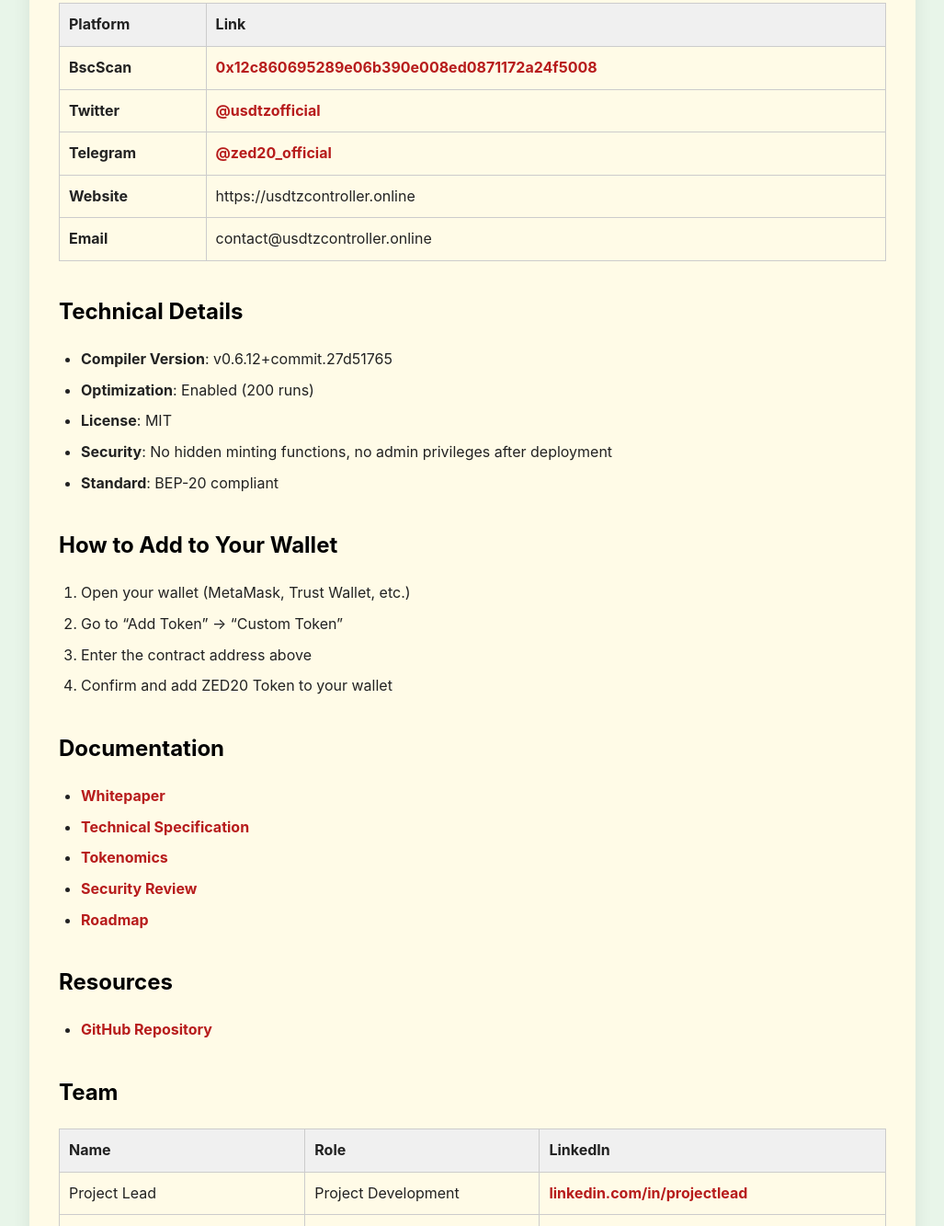
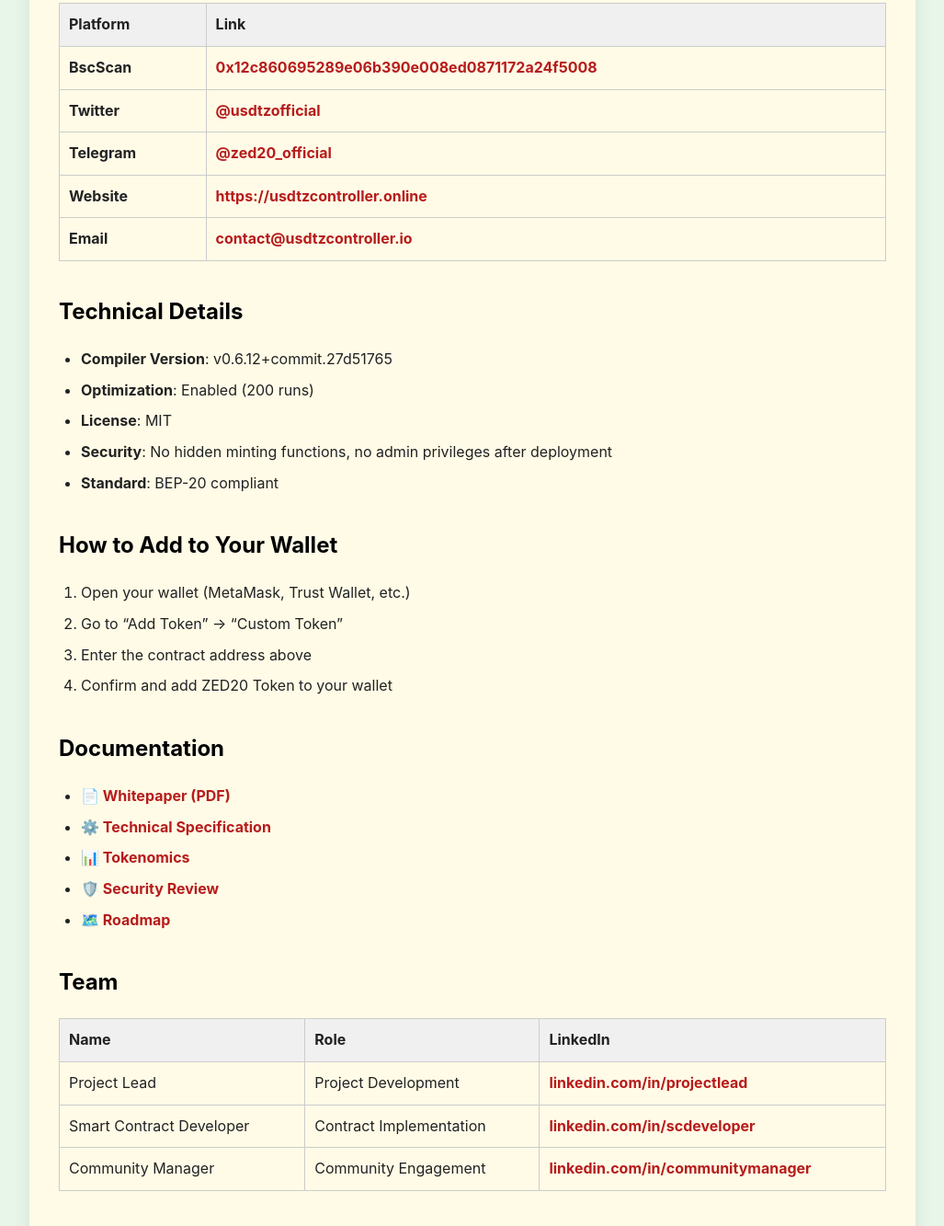
Before and after one commit to Maxrighttalent/zed20-official, a plain HTML site: page index.html in a window 1280 px wide. Shown: the part 974-2307 px from the top of the page at 92% size, without its empty margins (126-1153 px from the left). Drawn offline with Linux system fonts and the light colour scheme.

Commit message:
Update index.html

```diff
--- a/index.html
+++ b/index.html
@@ -117,8 +117,8 @@
 
   <div class="container">
     <p><strong>Contract Address</strong>: <a href="https://bscscan.com/token/0x12c860695289e06b390e008ed0871172a24f5008">0x12c860695289e06b390e008ed0871172a24f5008</a><br>
-    <strong>Official Website</strong>: https://usdtzcontroller.online<br>
-    <strong>Official Email</strong>: contact@usdtzcontroller.online</p>
+    <strong>Official Website</strong>: <a href="https://usdtzcontroller.online">https://usdtzcontroller.online</a><br>
+    <strong>Official Email</strong>: <a href="mailto:contact@usdtzcontroller.io">contact@usdtzcontroller.io</a></p>
 
     <p>ZED20 Token is a BEP-20 compliant digital asset designed for DeFi interoperability, cross-chain utility, and transparent value transfer on Binance Smart Chain.</p>
 
@@ -139,8 +139,8 @@
       <tr><td><strong>BscScan</strong></td><td><a href="https://bscscan.com/token/0x12c860695289e06b390e008ed0871172a24f5008">0x12c860695289e06b390e008ed0871172a24f5008</a></td></tr>
       <tr><td><strong>Twitter</strong></td><td><a href="https://x.com/usdtzofficial">@usdtzofficial</a></td></tr>
       <tr><td><strong>Telegram</strong></td><td><a href="https://t.me/zed20_official">@zed20_official</a></td></tr>
-      <tr><td><strong>Website</strong></td><td>https://usdtzcontroller.online</td></tr>
-      <tr><td><strong>Email</strong></td><td>contact@usdtzcontroller.online</td></tr>
+      <tr><td><strong>Website</strong></td><td><a href="https://usdtzcontroller.online">https://usdtzcontroller.online</a></td></tr>
+      <tr><td><strong>Email</strong></td><td><a href="mailto:contact@usdtzcontroller.io">contact@usdtzcontroller.io</a></td></tr>
     </table>
 
     <h2>Technical Details</h2>
@@ -161,18 +161,13 @@
     </ol>
 
     <h2>Documentation</h2>
-<ul>
-  <li><a href="docs/whitepaper.pdf">Whitepaper</a></li>
-  <li><a href="docs/technical-spec.md">Technical Specification</a></li>
-  <li><a href="docs/tokenomics.md">Tokenomics</a></li>
-  <li><a href="docs/security-review.md">Security Review</a></li>
-  <li><a href="docs/roadmap.md">Roadmap</a></li>
-</ul>
-
-<h2>Resources</h2>
-<ul>
-  <li><a href="https://github.com/Maxrighttalent/zed20-official">GitHub Repository</a></li>
-</ul>
+    <ul>
+      <li><a href="https://raw.githubusercontent.com/Maxrighttalent/zed20-official/main/docs/Whithpaper.pdf" target="_blank">📄 Whitepaper (PDF)</a></li>
+      <li><a href="https://raw.githubusercontent.com/Maxrighttalent/zed20-official/main/docs/technical-spec.md" target="_blank">⚙️ Technical Specification</a></li>
+      <li><a href="https://raw.githubusercontent.com/Maxrighttalent/zed20-official/main/docs/tokenomics.md" target="_blank">📊 Tokenomics</a></li>
+      <li><a href="https://raw.githubusercontent.com/Maxrighttalent/zed20-official/main/docs/security-review.md" target="_blank">🛡️ Security Review</a></li>
+      <li><a href="https://raw.githubusercontent.com/Maxrighttalent/zed20-official/main/docs/roadmap.md" target="_blank">🗺️ Roadmap</a></li>
+    </ul>
 
     <h2>Team</h2>
     <table>
```
